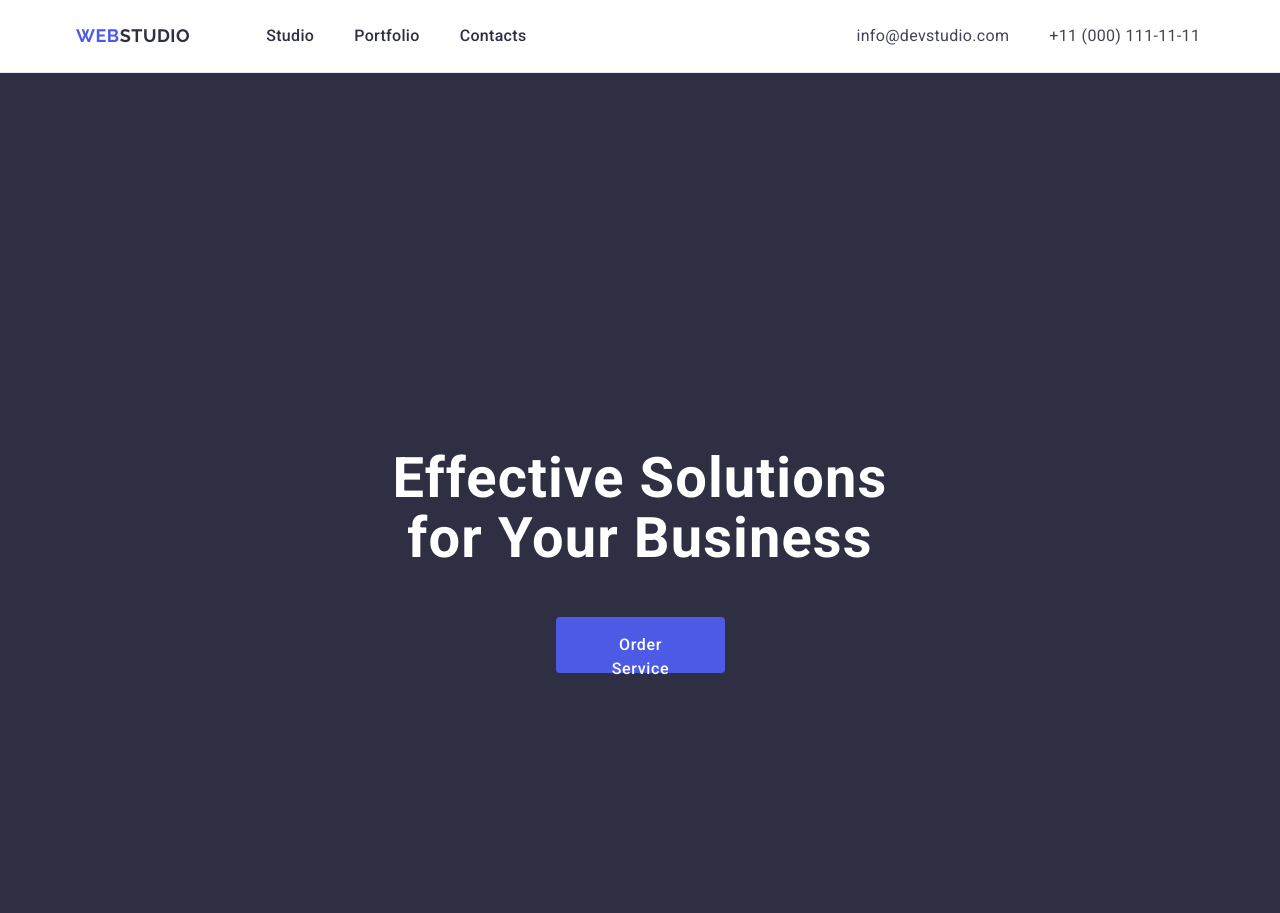
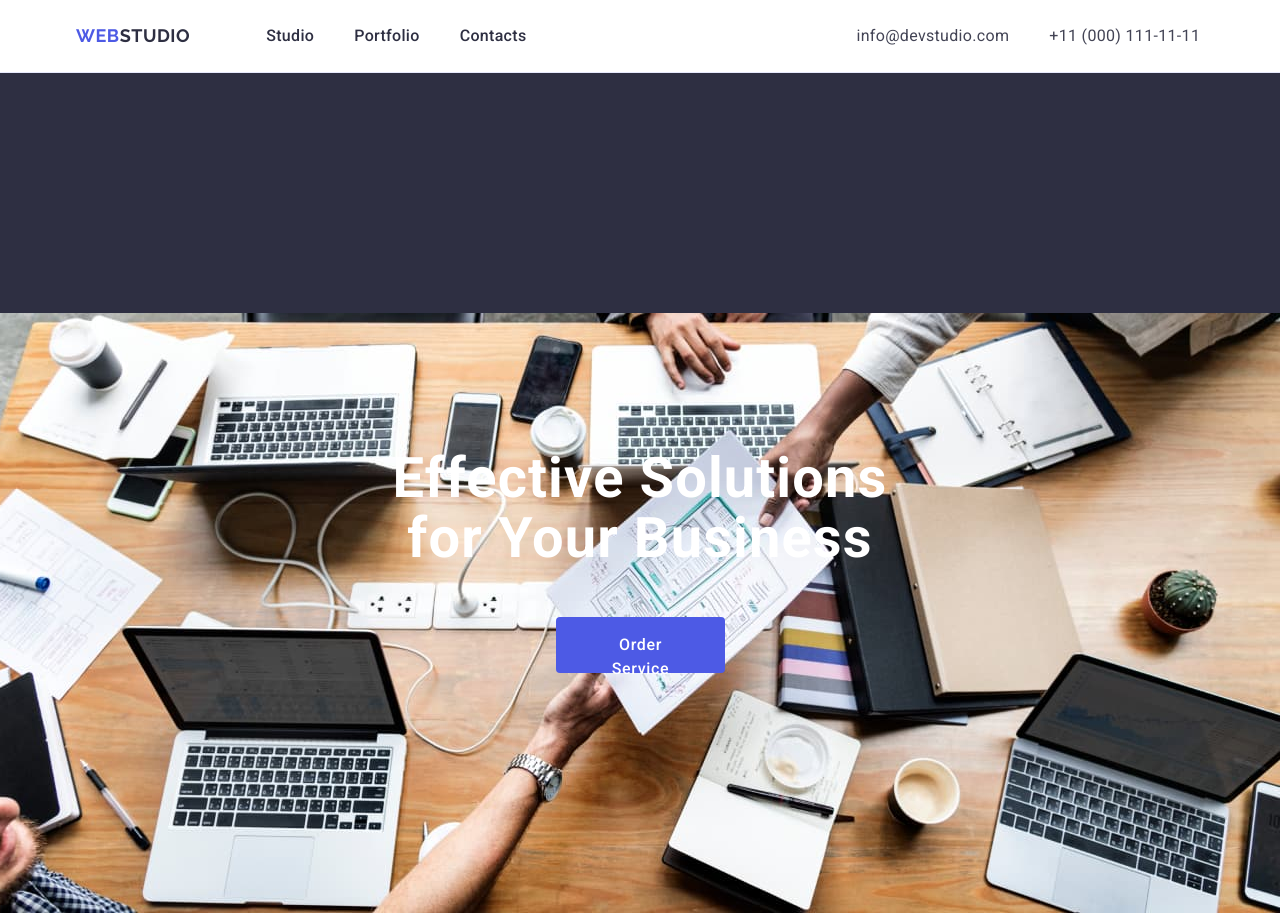
Before and after one commit to CrockFrey/goit-markup-hw-04, a plain HTML site: page index.html in a window 1280 px wide. Shown: the top 913 px of the page. Drawn offline with nearby package versions, Linux system fonts and the light colour scheme.

Commit message:
Update style.css

```diff
--- a/css/style.css
+++ b/css/style.css
@@ -122,10 +122,14 @@ address{
 
  .section-box{
         max-width: 1440px;
-        background: #2e2f42;
         margin-left: auto;
         margin-right: auto;
         padding: 188px 0;
+        background: #2e2f42;
+        background-image: url(/images/background/people-office.jpg);
+        background-repeat: no-repeat;
+        background-position: center ;
+        background-size: auto;
  }
  .main-box-container{
         padding-top: 188px;
```
